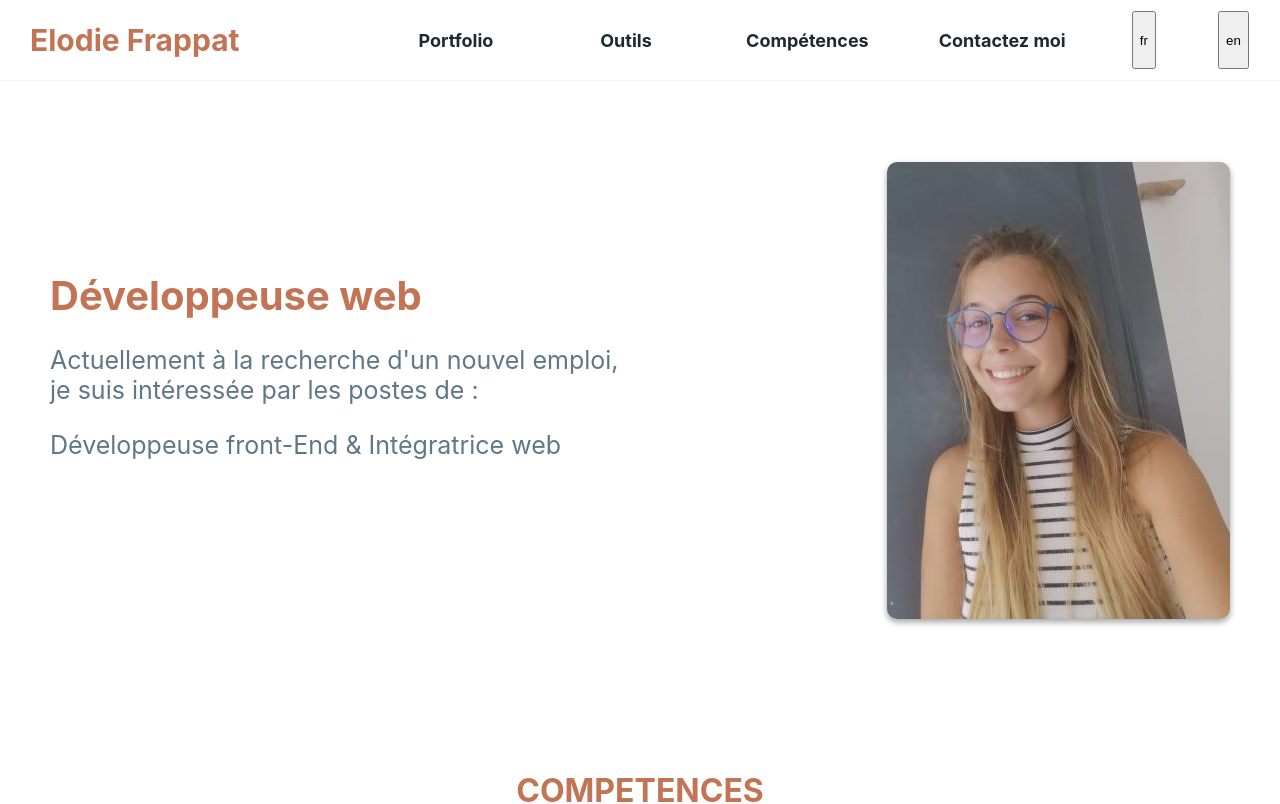
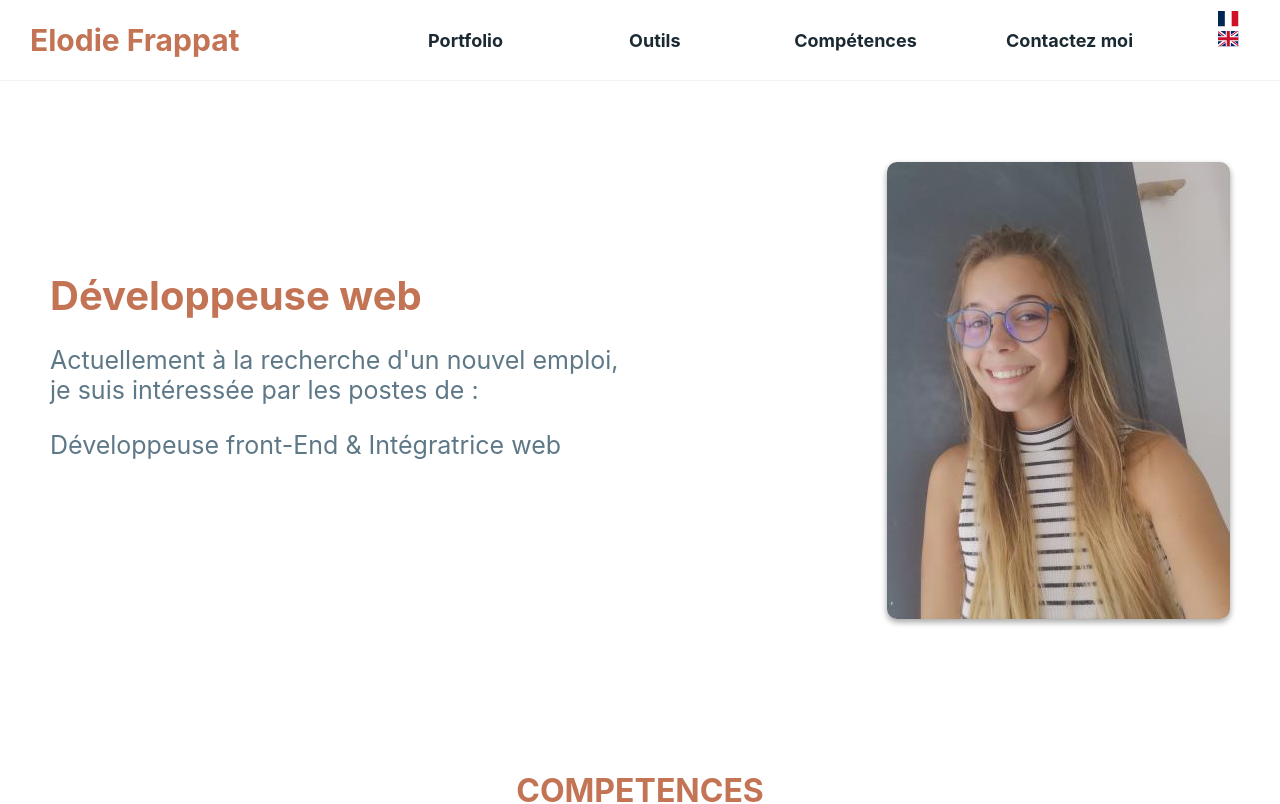
Before and after one commit to Zubiik/curiculum_vitae, a React (Create React App) app: page / in a window 1280 px wide. Shown: the top 804 px of the page. Built offline with nearby package versions, Linux system fonts and the light colour scheme.

Commit message:
feat: add style and flag to language handler

```diff
--- a/src/Navigation/index.js
+++ b/src/Navigation/index.js
@@ -1,6 +1,8 @@
 import React from 'react';
 import { useTranslation } from 'react-i18next';
 import Button from '../component/Button';
+import SvgfRFlag from '../images/SvgFRFlag';
+import SvgGBFlag from '../images/SvgGBFlag';
 import { Container, TextCustom, ButtonsSection, TitleCustom } from './styled';
 
 function Navigation() {
@@ -16,7 +18,7 @@ function Navigation() {
       </TitleCustom>
       <ButtonsSection>
         <Button>
-          <a href="#portfolio">
+          <a Buttonhref="#portfolio">
             <p>{t('portfolio')}</p>
           </a>
         </Button>
@@ -35,8 +37,14 @@ function Navigation() {
             <p>{t('contact')}</p>
           </a>
         </Button>
-        <button onClick={() => changeLanguageHandler('fr')}>fr</button>
-        <button onClick={() => changeLanguageHandler('en')}>en</button>
+        <div>
+          <div onClick={() => changeLanguageHandler('fr')}>
+            <SvgfRFlag />
+          </div>
+          <div onClick={() => changeLanguageHandler('en')}>
+            <SvgGBFlag />
+          </div>
+        </div>
       </ButtonsSection>
     </Container>
   );
--- /dev/null
+++ b/src/images/SvgFRFlag/index.js
@@ -0,0 +1,24 @@
+import * as React from 'react';
+
+const SvgFRFlag = (props) => (
+  <svg
+    width={21}
+    height={16}
+    fill="none"
+    xmlns="http://www.w3.org/2000/svg"
+    {...props}
+  >
+    <g clipPath="url(#a)" fillRule="evenodd" clipRule="evenodd">
+      <path d="M0 0h20.5v15.375H0V0Z" fill="#fff" />
+      <path d="M0 0h6.832v15.375H0V0Z" fill="#002654" />
+      <path d="M13.668 0H20.5v15.375h-6.832V0Z" fill="#CE1126" />
+    </g>
+    <defs>
+      <clipPath id="a">
+        <path fill="#fff" d="M0 0h20.5v15.375H0z" />
+      </clipPath>
+    </defs>
+  </svg>
+);
+
+export default SvgFRFlag;
--- /dev/null
+++ b/src/images/SvgGBFlag/index.js
@@ -0,0 +1,40 @@
+import * as React from 'react';
+
+const SvgGBFlag = (props) => (
+  <svg
+    width={21}
+    height={16}
+    fill="none"
+    xmlns="http://www.w3.org/2000/svg"
+    {...props}
+  >
+    <g clipPath="url(#a)">
+      <path d="M0 0h20.5v15.375H0V0Z" fill="#012169" />
+      <path
+        // eslint-disable-next-line max-len
+        d="m2.402 0 7.816 5.798L18.002 0H20.5v1.986L12.812 7.72 20.5 13.42v1.954h-2.563L10.25 9.641l-7.655 5.734H0v-1.922l7.655-5.701L0 2.05V0h2.402Z"
+        fill="#fff"
+      />
+      <path
+        // eslint-disable-next-line max-len
+        d="m13.581 9 6.919 5.094v1.281l-8.68-6.374h1.761Zm-5.893.641.192 1.121-6.15 4.613H0l7.688-5.734ZM20.5 0v.096l-7.976 6.022.064-1.41L18.898 0H20.5ZM0 0l7.655 5.638H5.734L0 1.345V0Z"
+        fill="#C8102E"
+      />
+      <path
+        d="M7.72 0v15.375h5.125V0H7.72ZM0 5.125v5.125h20.5V5.125H0Z"
+        fill="#fff"
+      />
+      <path
+        d="M0 6.182v3.075h20.5V6.182H0ZM8.745 0v15.375h3.075V0H8.744Z"
+        fill="#C8102E"
+      />
+    </g>
+    <defs>
+      <clipPath id="a">
+        <path fill="#fff" d="M0 0h20.5v15.375H0z" />
+      </clipPath>
+    </defs>
+  </svg>
+);
+
+export default SvgGBFlag;
```
